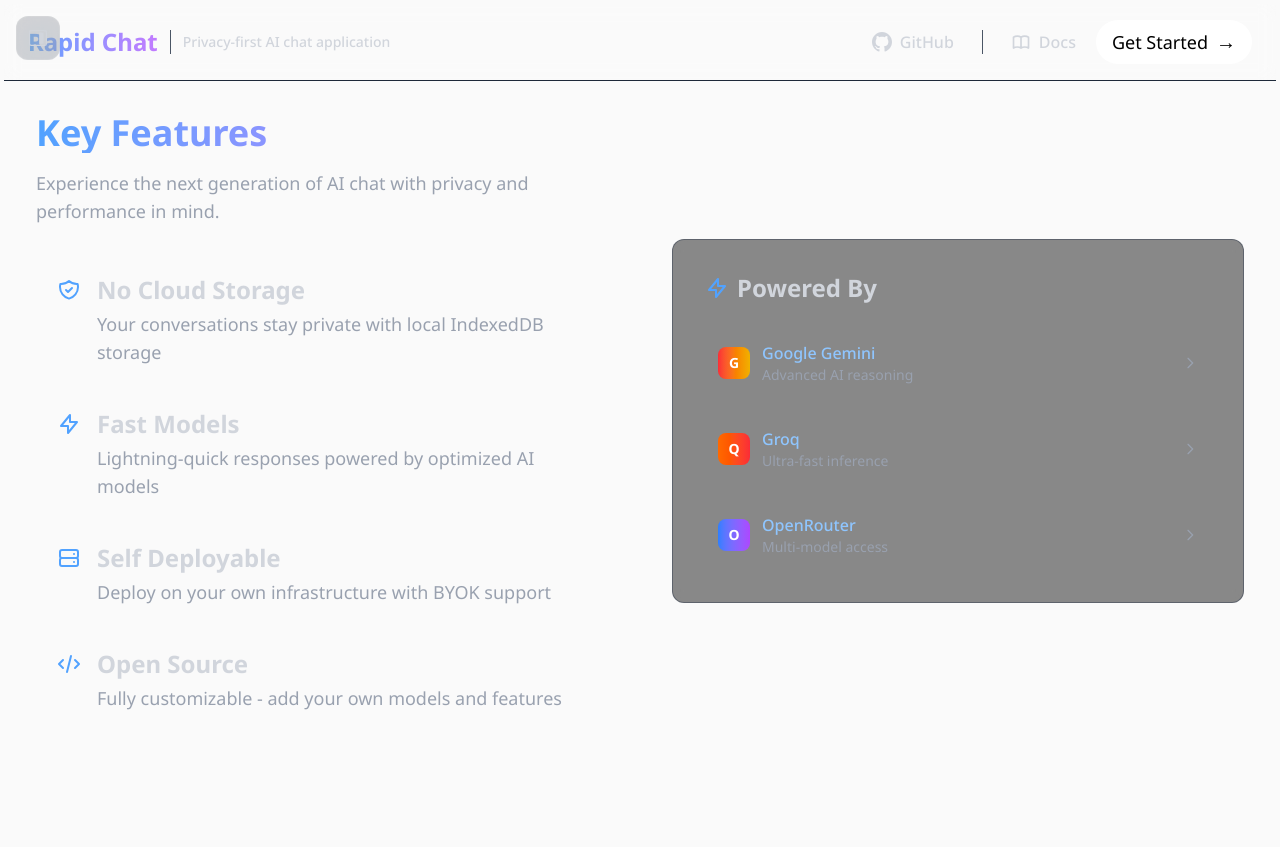
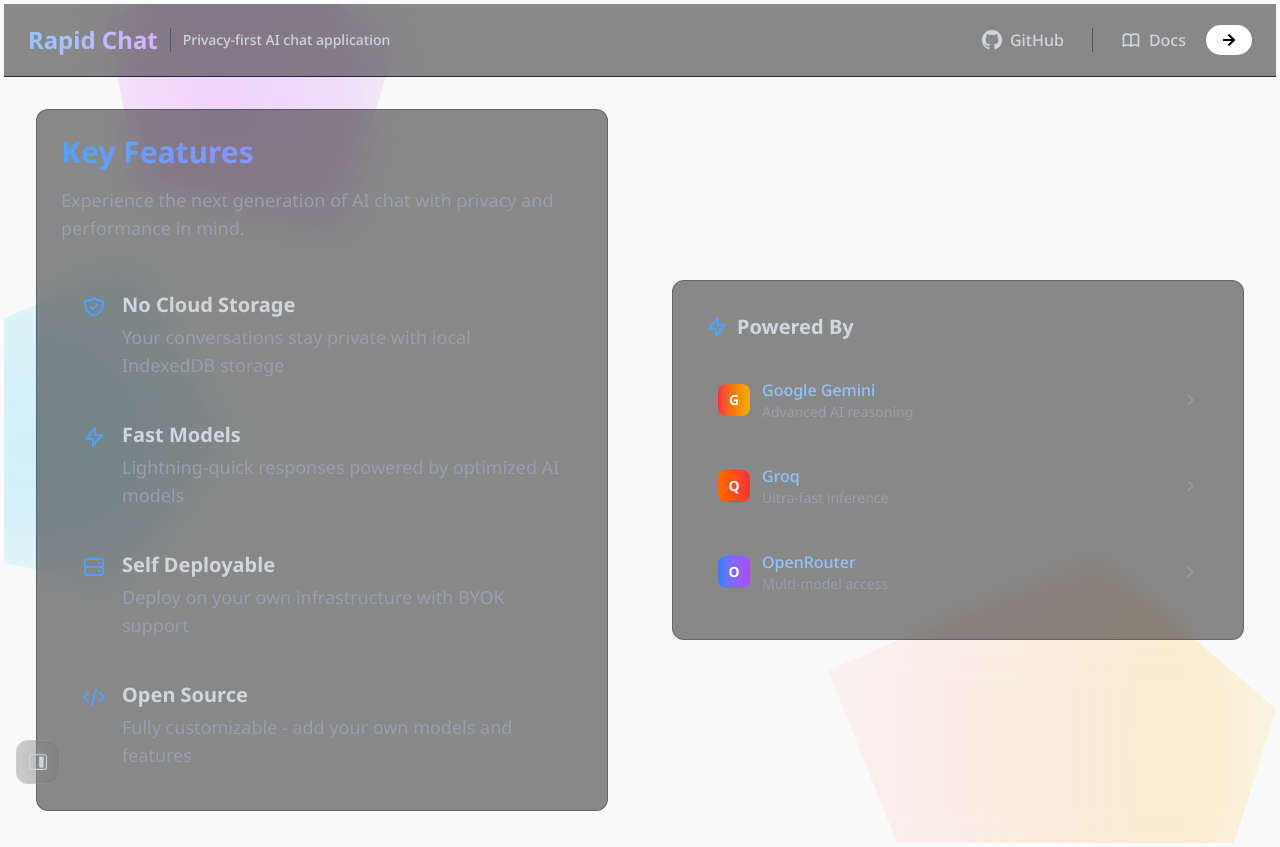
Before and after one commit to real-zephex/Rapid-Chat, a Next.js app: page / in a window 1280 px wide. Before the commit the page ends 800 px from the top, so only its background shows below. Built offline with nearby package versions, Linux system fonts and the light colour scheme.

Commit message:
refactor: enhance layout and styling in Homepage and NavigationBar components; add icon to GetStarted button

```diff
--- a/src/app/page.tsx
+++ b/src/app/page.tsx
@@ -14,7 +14,7 @@
           {icon}
         </div>
         <div>
-          <h3 className="text-lg sm:text-xl lg:text-2xl font-bold text-gray-300 mb-1 group-hover:text-white transition-colors duration-300">
+          <h3 className="text-md sm:text-lg lg:text-xl font-bold text-gray-300 mb-1 group-hover:text-white transition-colors duration-300">
             {mainText}
           </h3>
           <p className="text-sm sm:text-md lg:text-lg text-gray-400 group-hover:text-gray-300 transition-colors duration-300">
@@ -28,16 +28,37 @@
 
 const Homepage = () => {
   return (
-    <main>
+    <main className="relative isolate min-h-screen ">
+      {/* Background gradients (Tailwind v4) */}
+      <div
+        aria-hidden
+        className="pointer-events-none absolute inset-0 -z-10 overflow-hidden"
+      >
+        {/* Top-left radial glow */}
+        {/* <div className="absolute -top-28 -left-24 h-[28rem] w-[28rem] bg-radial from-sky-500/20 to-transparent blur-3xl" /> */}
+
+        {/* Bottom-right radial glow */}
+        {/* <div className="absolute -bottom-28 -right-24 h-[28rem] w-[28rem] bg-radial from-fuchsia-500/20 to-transparent blur-3xl" /> */}
+
+        {/* Soft vertical linear wash */}
+        {/* <div className="absolute inset-0 bg-linear-to-b from-indigo-500/10 via-purple-500/5 to-transparent" /> */}
+
+        {/* Organic HTML blobs */}
+        <div className="absolute -top-16 left-[8%] h-72 w-72 bg-linear-45 from-fuchsia-500/25 to-violet-500/15 blur-3xl [clip-path:polygon(55%_0,100%_38%,82%_100%,12%_86%,0_28%)]" />
+
+        <div className="absolute top-1/2 -translate-y-1/2 -left-24 h-80 w-80 bg-linear-65 from-sky-400/20 to-teal-400/10 blur-3xl [clip-path:polygon(70%_0,100%_55%,64%_100%,10%_90%,0_30%)]" />
+
+        <div className="absolute -bottom-24 right-0 h-96 w-[28rem] bg-linear-to-l from-amber-400/20 to-rose-400/10 blur-3xl [clip-path:polygon(60%_0,100%_40%,84%_100%,24%_100%,0_30%)]" />
+      </div>
       <NavigationBar />
 
       {/* Hero Section */}
       <div className="container mx-auto px-4 sm:px-6 lg:px-8 py-8">
         <div className="grid lg:grid-cols-2 gap-8 lg:gap-16 items-center">
           {/* Features Section */}
-          <div className="space-y-4 lg:space-y-6 order-2 lg:order-1">
+          <div className="space-y-4 lg:space-y-6 order-2 lg:order-1 bg-neutral-900/50 p-6 rounded-xl border border-gray-700/50 backdrop-blur-lg">
             <div className="mb-8">
-              <h2 className="text-2xl sm:text-3xl lg:text-4xl font-bold bg-gradient-to-r from-blue-400 to-purple-400 bg-clip-text text-transparent mb-4">
+              <h2 className="text-xl sm:text-2xl lg:text-3xl font-bold bg-gradient-to-r from-blue-400 to-purple-400 bg-clip-text text-transparent mb-4">
                 Key Features
               </h2>
               <p className="text-gray-400 text-sm sm:text-base lg:text-lg">
@@ -138,7 +159,7 @@
                     d="M13 10V3L4 14h7v7l9-11h-7z"
                   />
                 </svg>
-                <h3 className="text-xl sm:text-2xl font-bold text-gray-300">
+                <h3 className="text-lg sm:text-xl font-bold text-gray-300">
                   Powered By
                 </h3>
               </div>
--- a/src/ui/get-started.tsx
+++ b/src/ui/get-started.tsx
@@ -5,6 +5,7 @@
 import { useRouter } from "next/navigation";
 import { v4 as uuidv4 } from "uuid";
 import { useState } from "react";
+import { FaArrowRight } from "react-icons/fa";
 
 export async function handlePress(
   event: React.MouseEvent<HTMLButtonElement>,
@@ -27,17 +28,18 @@
   return (
     <button
       disabled={loading}
-      className="inline-flex items-center justify-center gap-2 px-4 py-2
-        bg-white text-black font-light text-lg rounded-full
-        hover:bg-gray-100 hover:scale-105
+      className="px-4 py-2 lg:py-2
+        bg-white text-black rounded-full
+        hover:bg-gray-100
         transition-all duration-200 ease-out
-        disabled:opacity-50 disabled:hover:scale-100 disabled:cursor-not-allowed"
+        disabled:opacity-50 disabled:hover:scale-100 disabled:cursor-not-allowed text-center"
       onClick={(e) => handlePress(e, router, setLoading)}
     >
-      <span className="hidden lg:block">
+      {/* <span className="hidden lg:block">
         {loading ? "Loading..." : "Get Started"}
-      </span>
-      <span className="text-xl">→</span>
+      </span> */}
+      {/* <span className="text-xl">→</span> */}
+      <FaArrowRight size={14} />
     </button>
   );
 }
--- a/src/ui/navigation-bar.tsx
+++ b/src/ui/navigation-bar.tsx
@@ -4,13 +4,13 @@
 
 const NavigationBar = () => {
   return (
-    <nav className="border-b border-gray-800 backdrop-blur-sm sticky top-0 z-10">
+    <nav className="border-b border-gray-800 backdrop-blur-xl sticky top-0 z-10 bg-neutral-900/50">
       <div className="max-w-7xl mx-auto px-6 py-4">
         <div className="flex flex-row justify-between items-center">
           {/* Left side of the navigation bar */}
           <div className="flex flex-row items-center gap-3">
             <div className="flex items-center gap-3">
-              <h1 className="font-bold text-xl lg:text-2xl bg-gradient-to-r from-blue-400 to-purple-400 bg-clip-text text-transparent">
+              <h1 className="font-bold text-xl lg:text-2xl bg-gradient-to-r from-blue-300 to-purple-300 bg-clip-text text-transparent">
                 Rapid Chat
               </h1>
               <div className="hidden sm:flex items-center gap-3">
--- a/src/ui/sidebar.tsx
+++ b/src/ui/sidebar.tsx
@@ -1,7 +1,7 @@
 "use client";
 import { BsLayoutSidebarInsetReverse } from "react-icons/bs";
 
-import { useCallback, useEffect, useMemo, useRef, useState } from "react";
+import { useEffect, useRef, useState } from "react";
 import { addTabs, retrieveChats, retrieveTabs } from "@/utils/indexedDB";
 import { usePathname, useRouter } from "next/navigation";
 import { FaMapPin } from "react-icons/fa";
@@ -29,6 +29,9 @@
 
   const router = useRouter();
   const pathname = usePathname().split("/")[2];
+  const pathname_2 = usePathname();
+
+  console.log(pathname_2);
 
   const sidebarRef = useRef(null);
 
@@ -169,9 +172,14 @@
   );
 
   return (
-    <div className="fixed top-0 left-0 m-4 z-20" ref={sidebarRef}>
+    <div
+      className={`fixed ${
+        pathname_2 === "/" ? "bottom-0" : "top-0"
+      } left-0 m-4 z-20`}
+      ref={sidebarRef}
+    >
       <button
-        className="group p-3 rounded-xl bg-bg/20 hover:bg-bg/50 border border-white/10 hover:border-white/20 backdrop-blur-xl transition-all duration-300 hover:scale-110 hover:shadow-lg hover:shadow-white/10"
+        className="group p-3 rounded-xl bg-bg/20 hover:bg-bg/50 border border-white/10 hover:border-white/20 backdrop-blur-xl transition-all duration-300 hover:shadow-lg hover:shadow-white/10"
         onClick={(e) => {
           e.preventDefault();
           setExpanded((prev) => !prev);
```
